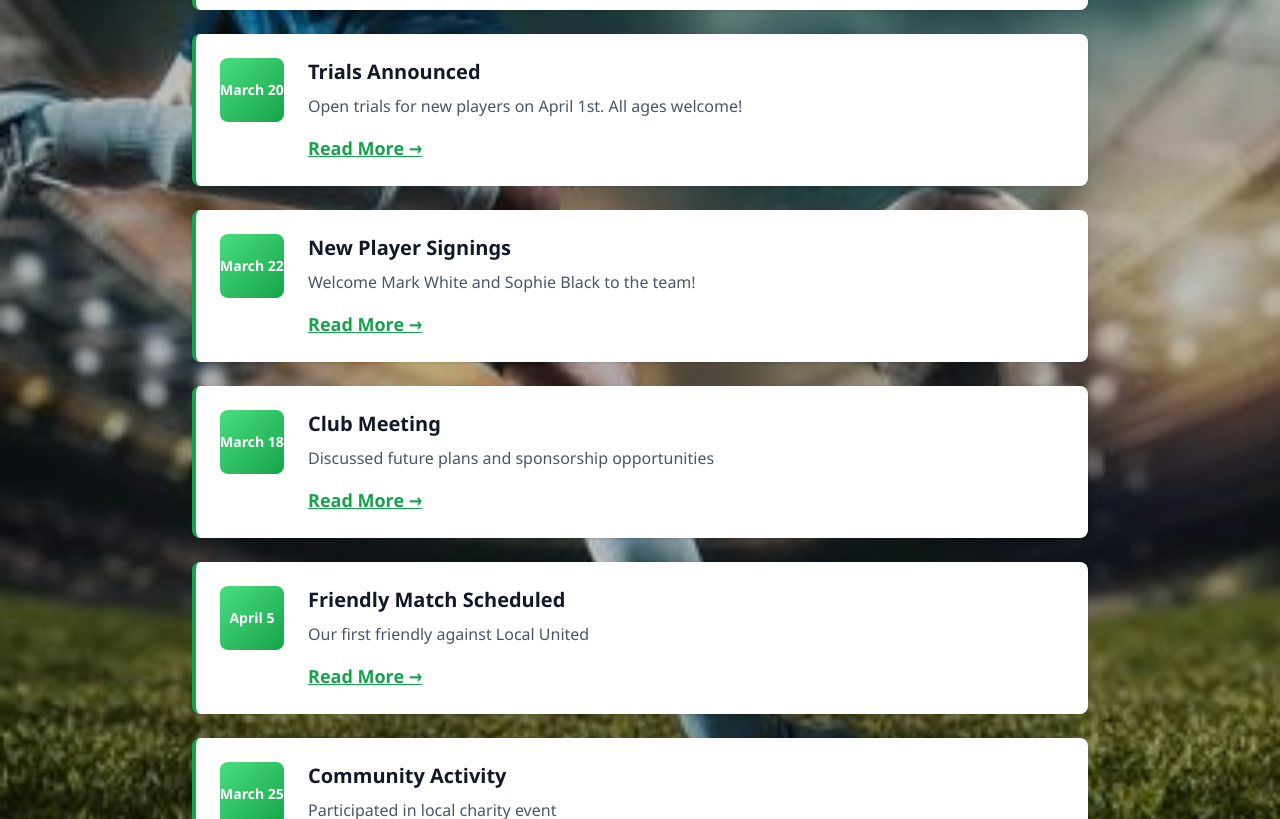
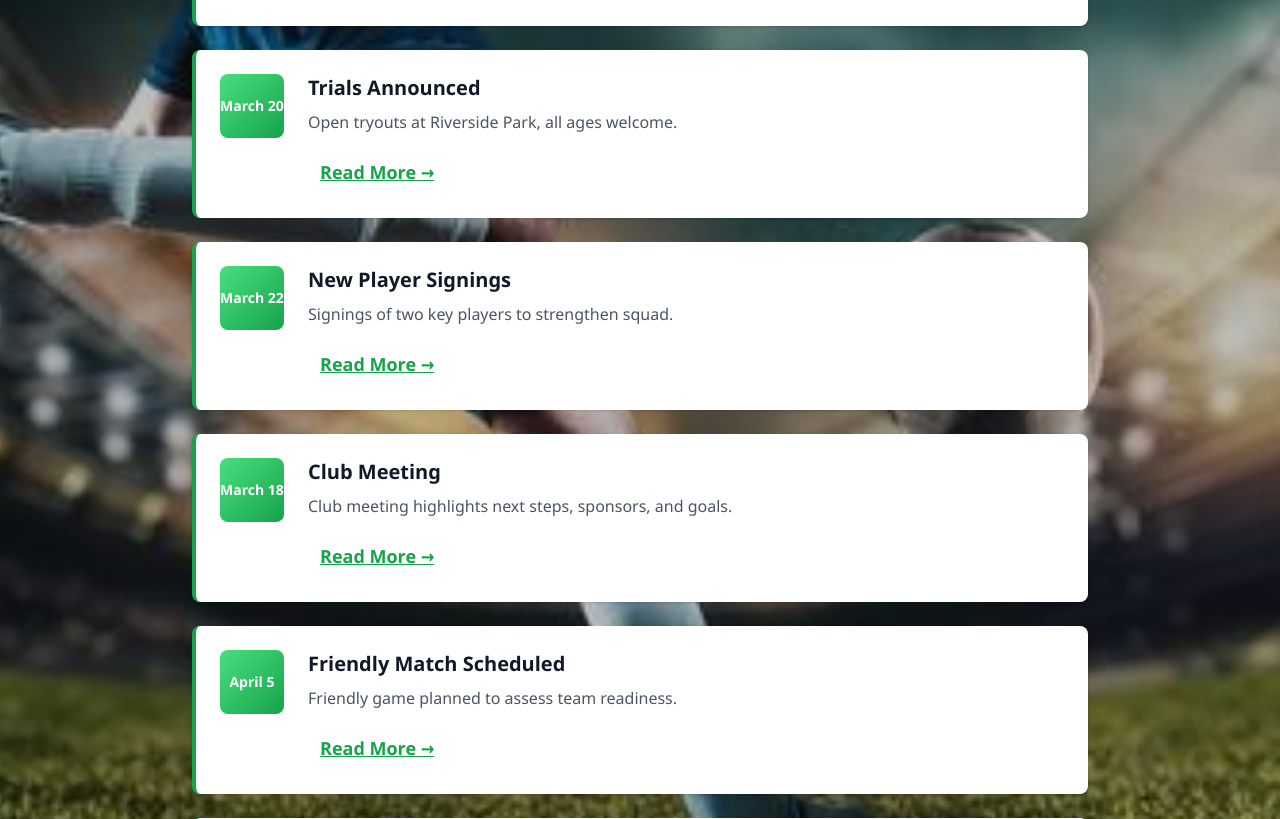
Before and after one commit to Jamoo020/blue-rangers, a React (Vite) app: page /news in a window 1280 px wide. Shown: the part 501-1320 px from the top of the page. Built offline with nearby package versions, Linux system fonts and the light colour scheme.

Commit message:
fix(news): mobile truncation and uniform card behavior

```diff
--- a/src/pages/News.jsx
+++ b/src/pages/News.jsx
@@ -4,15 +4,21 @@ export default function News() {
   const [selectedItem, setSelectedItem] = useState(null)
 
   const news = [
-    { date: 'March 15', title: 'First Training Session a Success', desc: 'Our inaugural training session brought together 20 enthusiastic players', details: 'Great turnout and strong team chemistry. We ran technical drills, small-sided games, and fitness work. Several players stood out for leadership and promise. Coaching staff will provide individualized training plans next week with follow-up assessment. Refreshments and a team photo wrapped the day on a high note. The session lasted over two hours and included a closing talk from the head coach about discipline, nutrition, and upcoming priorities for the season. Everyone left motivated and already asking when the next practice is—this marks the launch of a new era for the team.' },
-    { date: 'March 20', title: 'Trials Announced', desc: 'Open trials for new players on April 1st. All ages welcome!', details: 'Join us at Riverside Park, 10 AM. Bring water, shoes, and enthusiasm. Registration is free.' },
-    { date: 'March 22', title: 'New Player Signings', desc: 'Welcome Mark White and Sophie Black to the team!', details: 'Mark plays midfielder and Sophie is a forward. Both have league experience and are expected to debut soon.' },
-    { date: 'March 18', title: 'Club Meeting', desc: 'Discussed future plans and sponsorship opportunities', details: 'Board voted to pursue two new local sponsors and to organize a summer camp.' },
-    { date: 'April 5', title: 'Friendly Match Scheduled', desc: 'Our first friendly against Local United', details: 'Match at home stadium 6 PM. Tickets available online and at gate.' },
-    { date: 'March 25', title: 'Community Activity', desc: 'Participated in local charity event', details: 'Volunteered in neighborhood cleanup and coaching youth clinics.' },
+    { date: 'March 15', title: 'First Training Session a Success', desc: 'Our inaugural training session brought together 20 enthusiastic players', excerpt: 'First session kicks off with great energy and team drills.', details: 'Great turnout and strong team chemistry. We ran technical drills, small-sided games, and fitness work. Several players stood out for leadership and promise. Coaching staff will provide individualized training plans next week with follow-up assessment. Refreshments and a team photo wrapped the day on a high note. The session lasted over two hours and included a closing talk from the head coach about discipline, nutrition, and upcoming priorities for the season. Everyone left motivated and already asking when the next practice is—this marks the launch of a new era for the team.' },
+    { date: 'March 20', title: 'Trials Announced', desc: 'Open trials for new players on April 1st. All ages welcome!', excerpt: 'Open tryouts at Riverside Park, all ages welcome.', details: 'Join us at Riverside Park, 10 AM. Bring water, shoes, and enthusiasm. Registration is free.' },
+    { date: 'March 22', title: 'New Player Signings', desc: 'Welcome Mark White and Sophie Black to the team!', excerpt: 'Signings of two key players to strengthen squad.', details: 'Mark plays midfielder and Sophie is a forward. Both have league experience and are expected to debut soon.' },
+    { date: 'March 18', title: 'Club Meeting', desc: 'Discussed future plans and sponsorship opportunities', excerpt: 'Club meeting highlights next steps, sponsors, and goals.', details: 'Board voted to pursue two new local sponsors and to organize a summer camp.' },
+    { date: 'April 5', title: 'Friendly Match Scheduled', desc: 'Our first friendly against Local United', excerpt: 'Friendly game planned to assess team readiness.', details: 'Match at home stadium 6 PM. Tickets available online and at gate.' },
+    { date: 'March 25', title: 'Community Activity', desc: 'Participated in local charity event', excerpt: 'Team engaged in community service and youth clinics.', details: 'Volunteered in neighborhood cleanup and coaching youth clinics.' },
   ]
 
   const closeModal = () => setSelectedItem(null)
+
+  const getCardText = (item) => {
+    if (item.excerpt) return item.excerpt
+    if (!item.desc) return ''
+    return item.desc.length > 80 ? `${item.desc.slice(0, 77)}...` : item.desc
+  }
 
   return (
     <div className="container mx-auto px-4 py-16">
@@ -29,11 +35,11 @@ export default function News() {
               </div>
               <div className="flex-grow">
                 <h3 className="text-xl font-bold text-gray-900 mb-2">{item.title}</h3>
-                <p className="text-gray-600 mb-4">{item.desc}</p>
+                <p className="text-gray-600 mb-4">{getCardText(item)}</p>
                 <button
                   type="button"
                   onClick={() => setSelectedItem(item)}
-                  className="text-green-600 font-semibold hover:text-green-800 text-lg underline"
+                  className="text-green-600 font-semibold hover:text-green-800 text-lg underline py-2 px-3 rounded-md focus:outline-none focus:ring-2 focus:ring-green-500"
                 >
                   Read More →
                 </button>
@@ -44,8 +50,8 @@ export default function News() {
       </div>
 
       {selectedItem && (
-        <div className="fixed inset-0 z-50 flex items-center justify-center bg-black/50 p-4 backdrop-blur-sm transition-opacity duration-200" role="dialog" aria-modal="true">
-          <div className="w-full max-w-lg rounded-xl bg-white p-6 shadow-2xl relative transform transition-all duration-200 ease-out scale-110 md:scale-100">
+        <div className="fixed inset-0 z-50 flex items-center justify-center bg-black/60 p-2 sm:p-4 backdrop-blur-sm transition-opacity duration-300" role="dialog" aria-modal="true">
+          <div className="w-full max-w-md sm:max-w-lg rounded-xl bg-white p-5 sm:p-6 shadow-2xl relative transform transition-all duration-200 ease-out scale-110 md:scale-100 max-h-[90vh] overflow-y-auto">
             <button
               onClick={closeModal}
               className="absolute right-4 top-4 text-gray-500 hover:text-gray-800"
```
